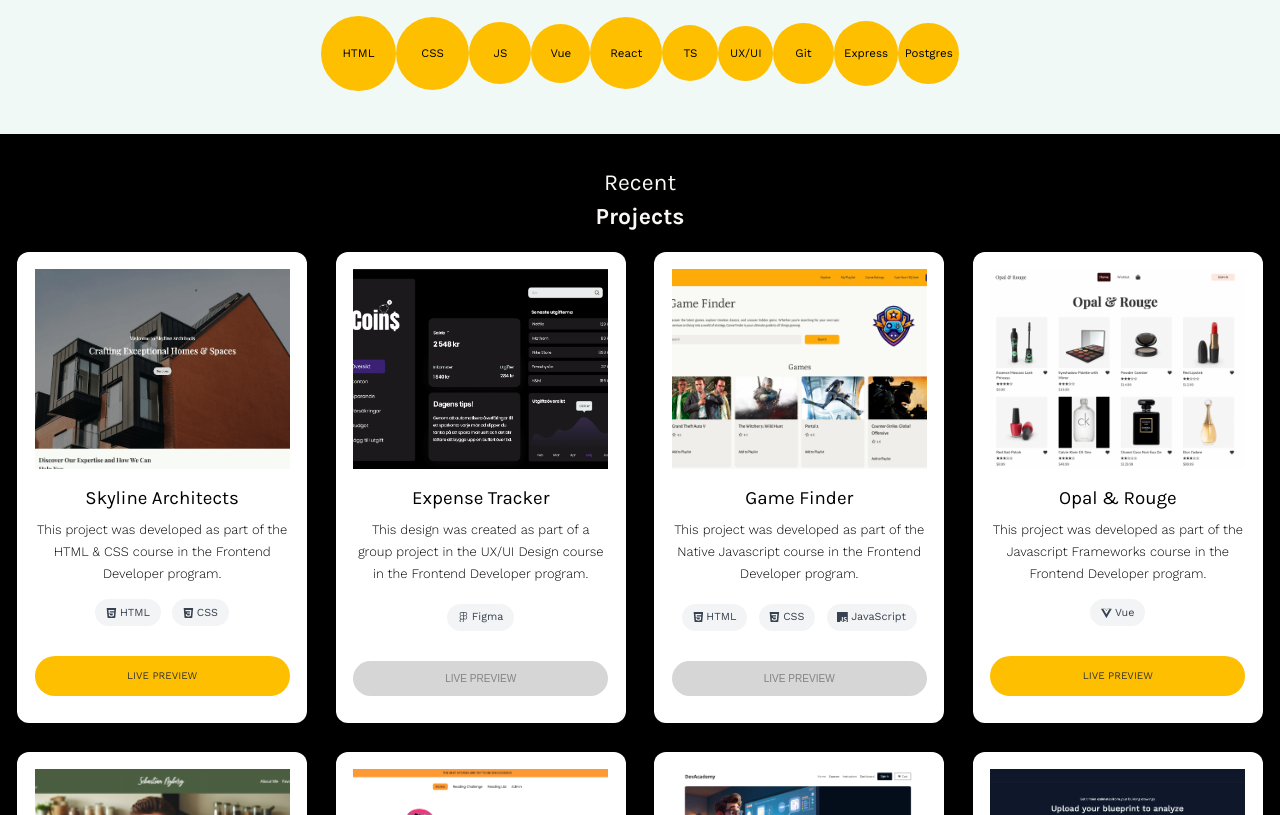
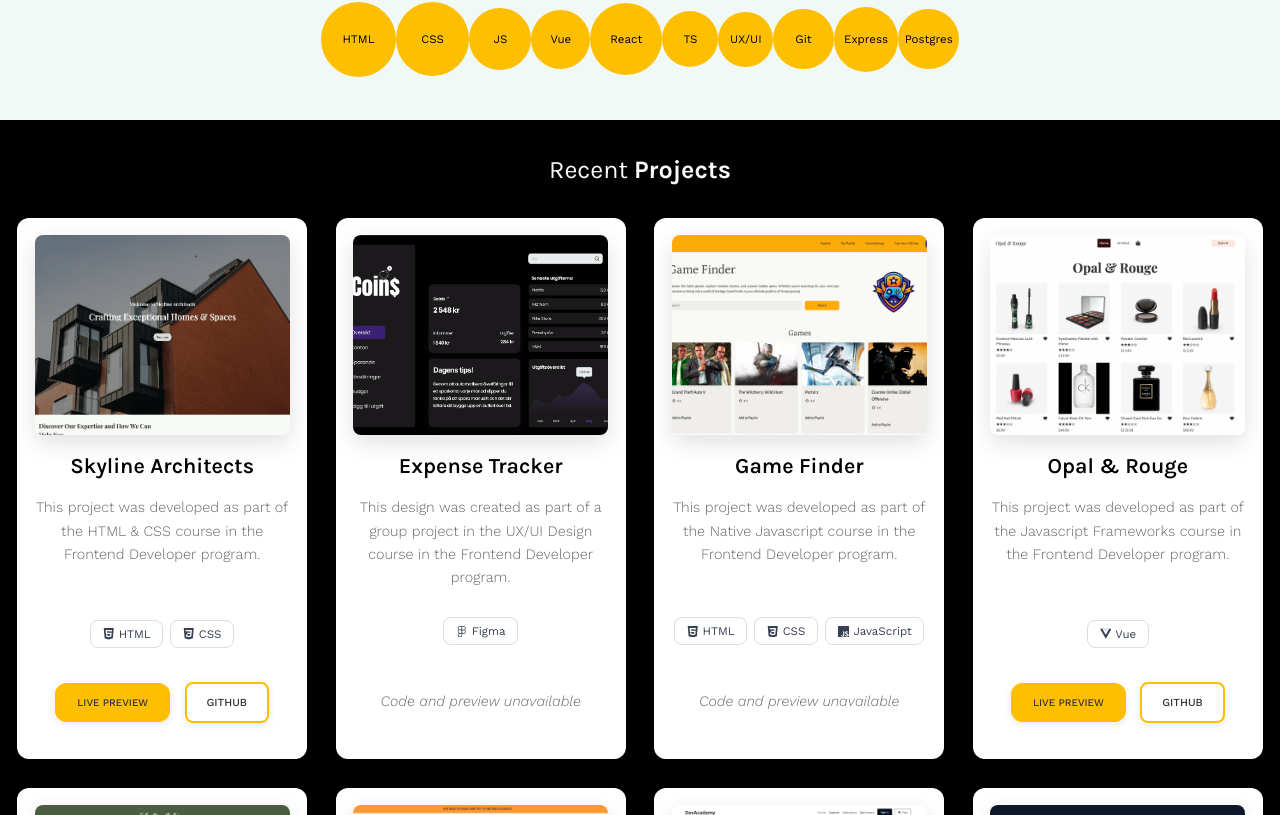
Before and after one commit to lindajensen/portfolio-v2, a React (Vite) app: page / in a window 1280 px wide. Shown: the part 825-1640 px from the top of the page. Built offline with nearby package versions, Linux system fonts and the light colour scheme.

Commit message:
Redesign techstack

```diff
--- a/src/components/Projects.tsx
+++ b/src/components/Projects.tsx
@@ -72,7 +72,8 @@ function Projects() {
               ))}
             </div>
 
-            {project.liveUrl ? (
+            <div className="projects__buttons">
+              {project.liveUrl && (
                 <a
                   className="projects__button"
                   href={project.liveUrl}
@@ -81,11 +82,23 @@ function Projects() {
                 >
                   Live Preview
                 </a>
-            ) : (
-              <button className="projects__button" disabled>
-                Live Preview
-              </button>
               )}
+
+              {project.githubUrl && (
+                <a
+                  className="projects__button"
+                  href={project.githubUrl}
+                  target="_blank"
+                  rel="noopener noreferrer"
+                >
+                  GitHub
+                </a>
+              )}
+
+              {!project.liveUrl && !project.githubUrl && (
+                <p className="fallback-message">Code and preview unavailable</p>
+              )}
+            </div>
           </article>
         ))}
       </div>
--- a/src/index.css
+++ b/src/index.css
@@ -2,8 +2,11 @@
 :root {
   --background-dark: #000;
   --background-light: #f1f9f6;
-  --accent-color: #febf01;
-  --primary-button-color: #3a2273;
+  /* --accent-color: #febf01;
+  --primary-button-color: #3a2273; */
+
+  --accent-color: #3a2273;
+  --primary-button-color: #febf01;
   --light-font-color: #faf9f6;
   --dark-font-color: #333;
 
@@ -148,16 +151,20 @@ span {
 }
 
 .hero__button {
-  background-color: var(--primary-button-color);
+  background-color: var(--accent-color);
   color: var(--light-font-color);
   text-decoration: none;
   text-transform: uppercase;
-  font-size: 70%;
   display: inline-block;
-  padding: 8px 10px;
-  border-radius: 8px;
+  border-radius: 12px;
+  margin-bottom: 1.2rem;
+  padding: 14px 28px;
+  font-size: 0.7rem;
+  font-weight: 500;
+  border: none;
   cursor: pointer;
-  margin-bottom: 1.2rem;
+  transition: all 0.2s ease;
+  /* box-shadow: 0 2px 8px rgba(0, 0, 0, 0.1); */
 }
 
 .hero__button:hover {
@@ -177,7 +184,7 @@ span {
 }
 
 .about__resume {
-  color: var(--primary-button-color);
+  color: var(--accent-color);
   text-decoration: underline;
 }
 
@@ -190,7 +197,7 @@ span {
 }
 
 .about__skill {
-  background-color: var(--accent-color);
+  background-color: var(--primary-button-color);
   border-radius: 50%;
   position: absolute;
   display: flex;
@@ -308,54 +315,115 @@ span {
   flex-grow: 1;
 }
 
+.projects__item {
+  display: flex;
+  flex-direction: column;
+  min-height: 500px;
+}
+
+.projects__description {
+  max-width: 400px;
+  margin: 0 auto 1rem;
+}
+
 .projects__image {
   width: 100%;
   height: 200px;
   object-fit: cover;
   max-width: 100%;
+  border-radius: 8px;
+  box-shadow: 0 8px 24px rgba(0, 0, 0, 0.12);
+}
+
+.projects__name {
+  font-size: 1.5rem;
+  font-weight: 600;
+  margin-bottom: 1rem;
+}
+
+.projects__description {
+  color: #666;
+  line-height: 1.6;
+}
+
+.projects__buttons {
+  margin-top: 2rem;
+  margin-bottom: 2rem;
 }
 
 .projects__button {
-  background-color: var(--accent-color);
+  background-color: var(--primary-button-color);
   color: var(--dark-font-color);
   text-transform: uppercase;
   padding: 12px 20px;
+  /* padding: 14px 28px; */
   font-size: 0.7rem;
+  font-weight: 500;
   border: none;
-  border-radius: 8px;
   cursor: pointer;
-  margin: 30px auto 10px;
-  border-radius: 9999px;
-  width: 100%;
+  border-radius: 12px;
+  transition: all 0.2s ease;
+  box-shadow: 0 2px 8px rgba(0, 0, 0, 0.1);
+  cursor: pointer;
 }
 
-.projects__button:disabled {
-  background-color: #ccc;
-  color: #666;
-  cursor: not-allowed;
-  opacity: 0.8;
+.projects__button:first-of-type {
+  margin-right: 1rem;
+  border: 2px solid var(--primary-button-color);
+}
+
+.projects__button:last-of-type {
+  background-color: transparent;
+  border: 2px solid var(--primary-button-color);
+  border-radius: 8px;
+  font-size: 0.75rem;
+}
+
+.projects__button:hover {
+  transform: translateY(-2px);
+  box-shadow: 0 4px 12px rgba(0, 0, 0, 0.15);
 }
 
 .projects__tech-stack {
   display: flex;
   justify-content: center;
-  /* align-items: center; */
-  gap: 0.8rem;
+  align-items: center;
   margin-top: 1rem;
   flex-wrap: wrap;
+  gap: 0.5rem;
+  margin-bottom: 1rem;
 }
 
 .projects__tech-item {
   font-weight: 200;
   display: flex;
   align-items: center;
-  gap: 0.2rem;
-  padding: 0.375rem 0.75rem;
-  background-color: #f3f4f6;
-  border-radius: 9999px;
-  /* border-radius: 8px; */
-  font-size: 0.75rem;
+  border-radius: 8px;
+  font-size: 0.7rem;
   color: #374151;
+  gap: 0.3rem;
+  border: 1px solid #ddd;
+  padding: 0.3rem 0.8rem;
+  background-color: transparent;
+}
+
+/* .projects__tech-item {
+  font-weight: 300;
+  display: flex;
+  align-items: center;
+  border-radius: 16px;
+  border-radius: 8px;
+  font-size: 0.7rem;
+  color: #4b5563;
+  gap: 0.3rem;
+  border: 1px solid #9ca3af;
+  padding: 0.3rem 0.8rem;
+  background-color: transparent;
+} */
+
+.fallback-message {
+  color: #666;
+  font-style: italic;
 }
 
 /* Contact */
@@ -385,7 +453,35 @@ span {
 /* ==========  UTILITY CLASSES  ========== */
 
 /* ==========  RESPONSIVE DESIGN  ========== */
+@media (min-width: 768px) {
+  h1 {
+    font-size: var(--h1-fontsize-desktop);
+  }
+
+  h2 {
+    font-size: var(--h2-fontsize-desktop);
+    margin-bottom: 1rem;
+  }
+
+  h3 {
+    font-size: var(--h3-fontsize-desktop);
+  }
+
+  p,
+  a {
+    font-size: var(--p-fontsize-desktop);
+  }
+
+  .projects__tech-item {
+    font-size: 0.8rem;
+  }
+}
+
 @media (min-width: 900px) {
+  span {
+    display: inline;
+  }
+
   .about__skills {
     display: flex;
     justify-content: center;
@@ -400,4 +496,8 @@ span {
     margin: 0 1rem;
     transition: all 0.8s ease;
   }
+
+  .projects__title {
+    margin-bottom: 2rem;
+  }
 }
```
Lines whose indentation alone changed are shown as unchanged.
